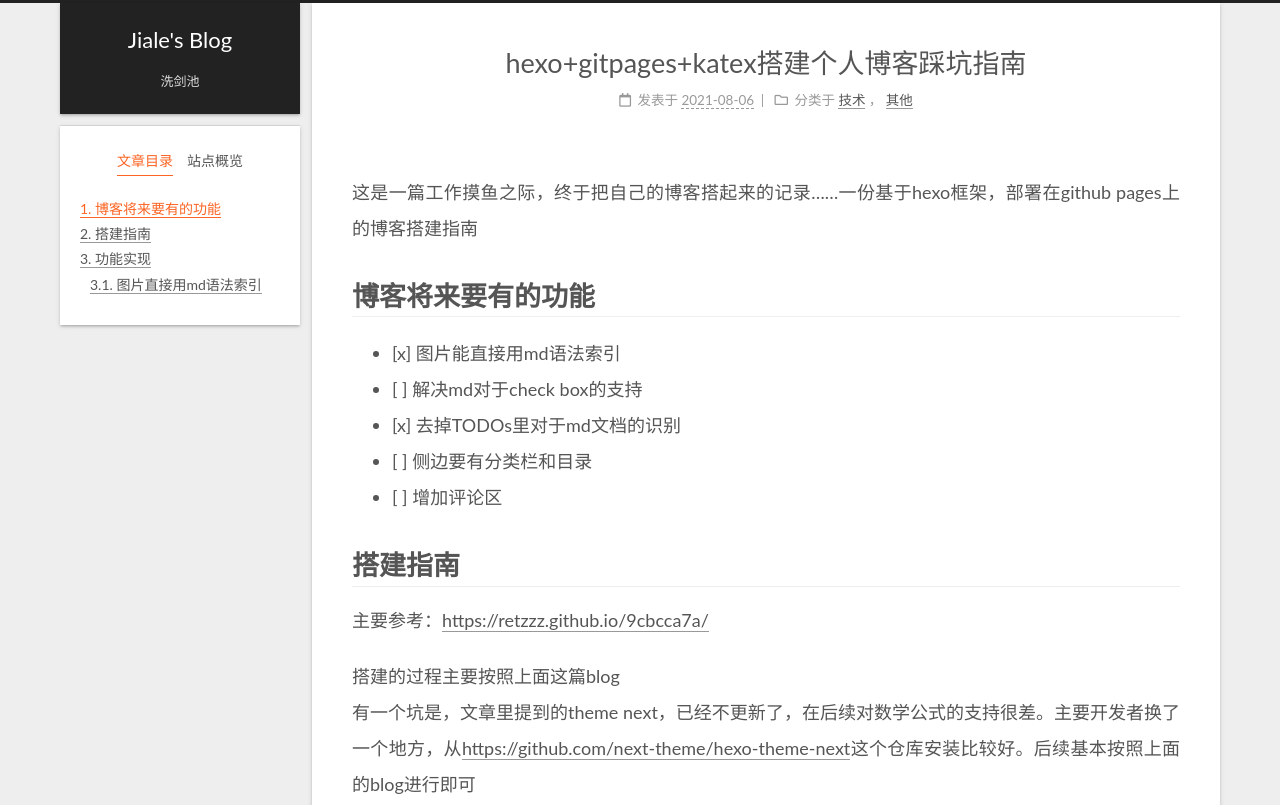
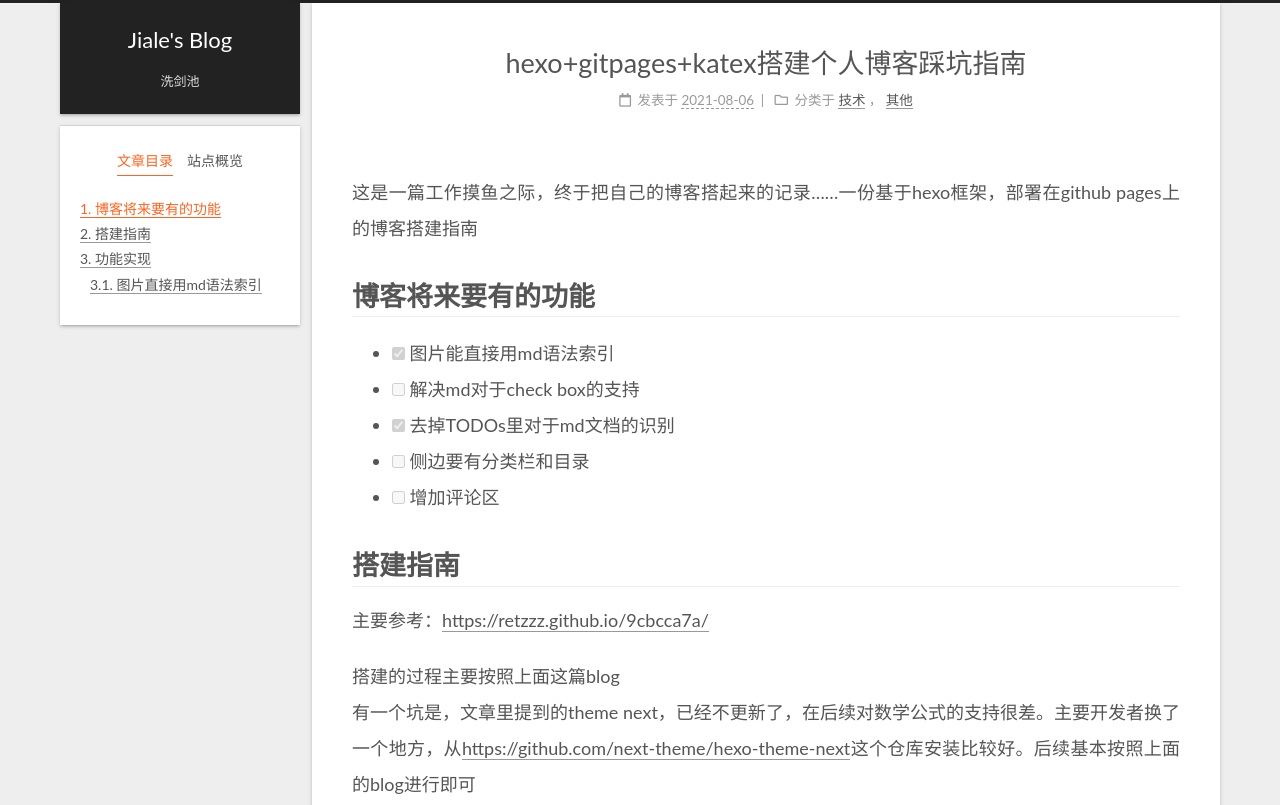
Before and after one commit to HJL-KpLn/HJL-KpLn.github.io, a plain HTML site: page 2021/08/06/hexo-gitpages-katex搭建个人博客踩坑指南/index.html in a window 1280 px wide. Shown: the top 805 px of the page. Drawn offline with nearby package versions, Linux system fonts and the light colour scheme.

Commit message:
Site updated: 2021-08-06 15:21:45

```diff
--- a/2021/08/06/hexo-gitpages-katex搭建个人博客踩坑指南/index.html
+++ b/2021/08/06/hexo-gitpages-katex搭建个人博客踩坑指南/index.html
@@ -20,16 +20,16 @@
   <link rel="stylesheet" href="https://cdn.jsdelivr.net/npm/animate.css@3.1.1/animate.min.css" integrity="sha256-PR7ttpcvz8qrF57fur/yAx1qXMFJeJFiA6pSzWi0OIE=" crossorigin="anonymous">
 
 <script class="next-config" data-name="main" type="application/json">{"hostname":"example.com","root":"/","images":"/images","scheme":"Gemini","version":"8.7.0","exturl":false,"sidebar":{"position":"left","display":"post","padding":18,"offset":12},"copycode":false,"bookmark":{"enable":false,"color":"#222","save":"auto"},"fancybox":false,"mediumzoom":false,"lazyload":false,"pangu":false,"comments":{"style":"tabs","active":null,"storage":true,"lazyload":false,"nav":null},"motion":{"enable":true,"async":false,"transition":{"post_block":"fadeIn","post_header":"fadeInDown","post_body":"fadeInDown","coll_header":"fadeInLeft","sidebar":"fadeInUp"}},"prism":false,"i18n":{"placeholder":"搜索...","empty":"没有找到任何搜索结果：${query}","hits_time":"找到 ${hits} 个搜索结果（用时 ${time} 毫秒）","hits":"找到 ${hits} 个搜索结果"}}</script><script src="/js/config.js"></script>
-<meta name="description" content="这是一篇工作摸鱼之际，终于把自己的博客搭起来的记录……一份基于hexo框架，部署在github pages上的博客搭建指南  博客将来要有的功能  [x] 图片能直接用md语法索引 [ ] 解决md对于check box的支持 [x] 去掉TODOs里对于md文档的识别 [ ] 侧边要有分类栏和目录 [ ] 增加评论区   搭建指南 主要参考：https:&#x2F;&#x2F;retzzz.github.io&#x2F;9c">
+<meta name="description" content="这是一篇工作摸鱼之际，终于把自己的博客搭起来的记录……一份基于hexo框架，部署在github pages上的博客搭建指南  博客将来要有的功能   图片能直接用md语法索引  解决md对于check box的支持  去掉TODOs里对于md文档的识别  侧边要有分类栏和目录  增加评论区   搭建指南 主要参考：https:&#x2F;&#x2F;retzzz.github.io&#x2F;9cbcca7a&#x2F; 搭建的过程主要">
 <meta property="og:type" content="article">
 <meta property="og:title" content="hexo+gitpages+katex搭建个人博客踩坑指南">
 <meta property="og:url" content="http://example.com/2021/08/06/hexo-gitpages-katex%E6%90%AD%E5%BB%BA%E4%B8%AA%E4%BA%BA%E5%8D%9A%E5%AE%A2%E8%B8%A9%E5%9D%91%E6%8C%87%E5%8D%97/index.html">
 <meta property="og:site_name" content="Jiale&#39;s Blog">
-<meta property="og:description" content="这是一篇工作摸鱼之际，终于把自己的博客搭起来的记录……一份基于hexo框架，部署在github pages上的博客搭建指南  博客将来要有的功能  [x] 图片能直接用md语法索引 [ ] 解决md对于check box的支持 [x] 去掉TODOs里对于md文档的识别 [ ] 侧边要有分类栏和目录 [ ] 增加评论区   搭建指南 主要参考：https:&#x2F;&#x2F;retzzz.github.io&#x2F;9c">
+<meta property="og:description" content="这是一篇工作摸鱼之际，终于把自己的博客搭起来的记录……一份基于hexo框架，部署在github pages上的博客搭建指南  博客将来要有的功能   图片能直接用md语法索引  解决md对于check box的支持  去掉TODOs里对于md文档的识别  侧边要有分类栏和目录  增加评论区   搭建指南 主要参考：https:&#x2F;&#x2F;retzzz.github.io&#x2F;9cbcca7a&#x2F; 搭建的过程主要">
 <meta property="og:locale" content="zh_CN">
 <meta property="og:image" content="http://example.com/2021/08/06/hexo-gitpages-katex%E6%90%AD%E5%BB%BA%E4%B8%AA%E4%BA%BA%E5%8D%9A%E5%AE%A2%E8%B8%A9%E5%9D%91%E6%8C%87%E5%8D%97/img1.png">
 <meta property="article:published_time" content="2021-08-06T06:25:15.000Z">
-<meta property="article:modified_time" content="2021-08-06T06:59:35.000Z">
+<meta property="article:modified_time" content="2021-08-06T07:16:16.454Z">
 <meta property="article:author" content="Jiale He">
 <meta property="article:tag" content="工具">
 <meta property="article:tag" content="技术">
@@ -202,7 +202,7 @@
       <span class="post-meta-item-text">发表于</span>
 
 
-      <time title="创建时间：2021-08-06 14:25:15 / 修改时间：14:59:35" itemprop="dateCreated datePublished" datetime="2021-08-06T14:25:15+08:00">2021-08-06</time>
+      <time title="创建时间：2021-08-06 14:25:15 / 修改时间：15:16:16" itemprop="dateCreated datePublished" datetime="2021-08-06T14:25:15+08:00">2021-08-06</time>
     </span>
     <span class="post-meta-item">
       <span class="post-meta-item-icon">
@@ -230,12 +230,12 @@
     <div class="post-body" itemprop="articleBody">
         <p>这是一篇工作摸鱼之际，终于把自己的博客搭起来的记录……一份基于hexo框架，部署在github pages上的博客搭建指南</p>
 <h1 id="博客将来要有的功能"><a class="markdownIt-Anchor" href="#博客将来要有的功能"></a> 博客将来要有的功能</h1>
-<ul>
-<li>[x] 图片能直接用md语法索引</li>
-<li>[ ] 解决md对于check box的支持</li>
-<li>[x] 去掉TODOs里对于md文档的识别</li>
-<li>[ ] 侧边要有分类栏和目录</li>
-<li>[ ] 增加评论区</li>
+<ul class="task-list">
+<li class="task-list-item"><input type="checkbox" id="cbx_0" checked="true" disabled="true" /><label for="cbx_0"> 图片能直接用md语法索引</label></li>
+<li class="task-list-item"><input type="checkbox" id="cbx_1" disabled="true" /><label for="cbx_1"> 解决md对于check box的支持</label></li>
+<li class="task-list-item"><input type="checkbox" id="cbx_2" checked="true" disabled="true" /><label for="cbx_2"> 去掉TODOs里对于md文档的识别</label></li>
+<li class="task-list-item"><input type="checkbox" id="cbx_3" disabled="true" /><label for="cbx_3"> 侧边要有分类栏和目录</label></li>
+<li class="task-list-item"><input type="checkbox" id="cbx_4" disabled="true" /><label for="cbx_4"> 增加评论区</label></li>
 </ul>
 <h1 id="搭建指南"><a class="markdownIt-Anchor" href="#搭建指南"></a> 搭建指南</h1>
 <p>主要参考：<a target="_blank" rel="noopener" href="https://retzzz.github.io/9cbcca7a/">https://retzzz.github.io/9cbcca7a/</a></p>
```
Also changed, not shown: index.html (+7 -7 lines).
